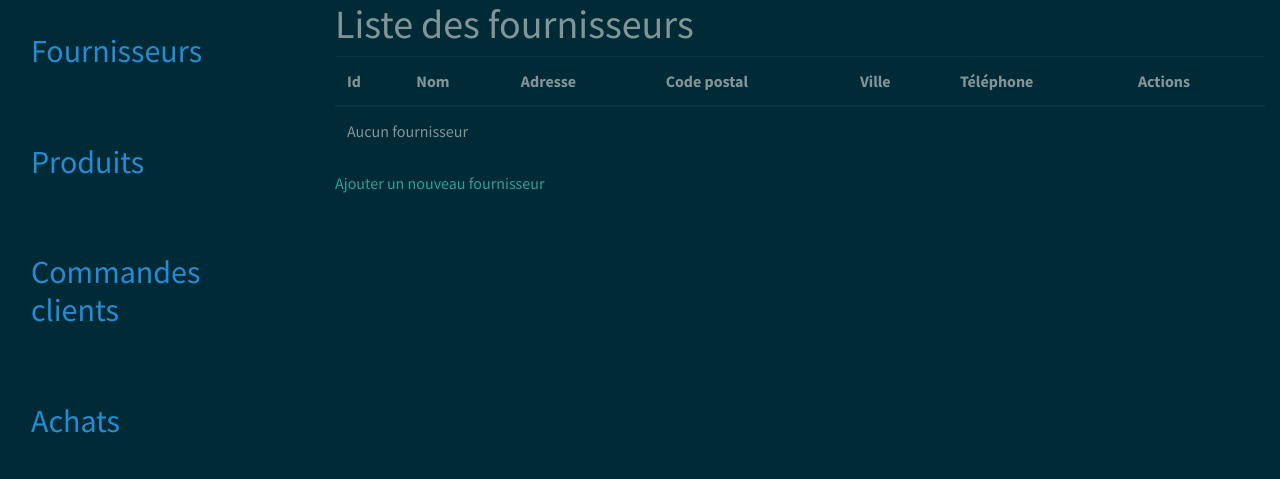
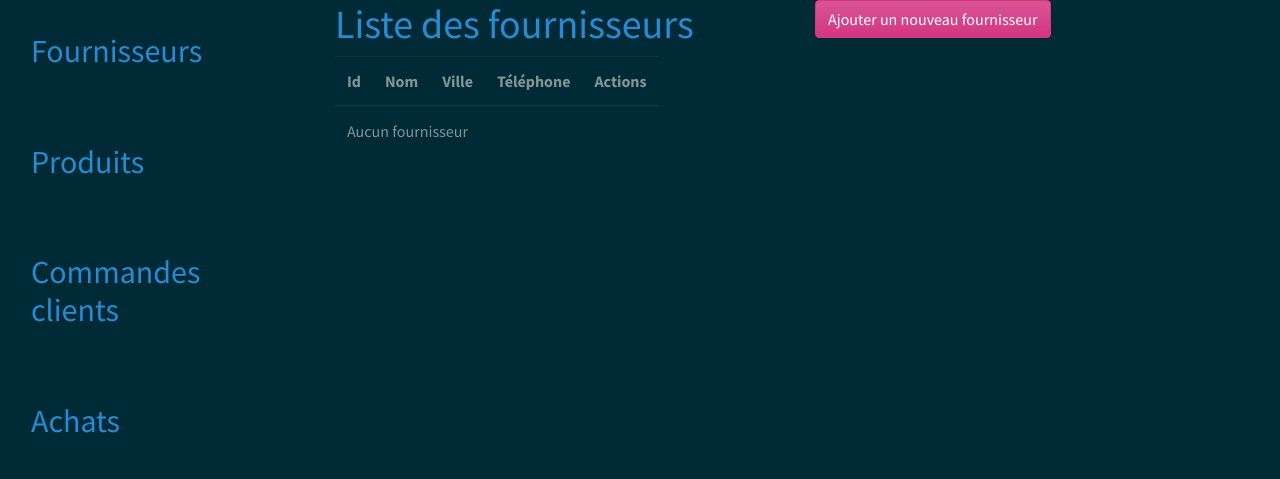
Before and after one commit to Isabellebengrine/ProjetSymfonyBenGreen, a Symfony app: template BenGreen/templates/admin/suppliers/index.html.twig in a window 1280 px wide. Shown: the part 98-577 px from the top of the page. Run offline with Twig, Linux system fonts and the light colour scheme; the template is opened without the code that fills it, so the values that code supplies are empty; some libraries are stand-ins or nearby versions.

Commit message:
Modified look of suppliers index

```diff
--- a/BenGreen/templates/admin/suppliers/_delete_form.html.twig
+++ b/BenGreen/templates/admin/suppliers/_delete_form.html.twig
@@ -1,5 +1,5 @@
 <form method="post" action="{{ path('admin_suppliers_delete', {'id': supplier.id}) }}" onsubmit="return confirm('Are you sure you want to delete this item?');">
     <input type="hidden" name="_method" value="DELETE">
     <input type="hidden" name="_token" value="{{ csrf_token('delete' ~ supplier.id) }}">
-    <button class="btn">Supprimer</button>
+    <button class="btn btn-warning">Supprimer</button>
 </form>
--- a/BenGreen/templates/admin/suppliers/index.html.twig
+++ b/BenGreen/templates/admin/suppliers/index.html.twig
@@ -3,18 +3,24 @@
 {% block title %}Fournisseurs{% endblock %}
 
 {% block body %}
-    <h1>Liste des fournisseurs</h1>
+    <div class="row">
+        <div class="col-12 col-sm-6">
+            <h1 class="text-info">Liste des fournisseurs</h1>
+        </div>
+        <div class="col-12 col-sm-6">
+            <a href="{{ path('admin_suppliers_new') }}" class="btn btn-danger">Ajouter un nouveau fournisseur</a>
+        </div>
+    </div>
 
-    <table class="table">
+
+    <table class="table table-responsive">
         <thead>
             <tr>
                 <th>Id</th>
                 <th>Nom</th>
-                <th>Adresse</th>
-                <th>Code postal</th>
                 <th>Ville</th>
                 <th>Téléphone</th>
-                <th>Actions</th>
+                <th colspan="3" class="text-center">Actions</th>
             </tr>
         </thead>
         <tbody>
@@ -22,13 +28,16 @@
             <tr>
                 <td>{{ supplier.id }}</td>
                 <td>{{ supplier.suppliersName }}</td>
-                <td>{{ supplier.suppliersAddress }}</td>
-                <td>{{ supplier.suppliersZipcode }}</td>
                 <td>{{ supplier.suppliersCity }}</td>
                 <td>{{ supplier.suppliersPhone }}</td>
                 <td>
-                    <a href="{{ path('admin_suppliers_show', {'id': supplier.id}) }}">Voir</a>
-                    <a href="{{ path('admin_suppliers_edit', {'id': supplier.id}) }}">Modifier</a>
+                    <a href="{{ path('admin_suppliers_show', {'id': supplier.id}) }}" class="btn btn-success">Détails</a>
+                </td>
+                <td>
+                    <a href="{{ path('admin_suppliers_edit', {'id': supplier.id}) }}" class="btn btn-info">Modifier</a>
+                </td>
+                <td>
+                    {{ include('admin/suppliers/_delete_form.html.twig') }}
                 </td>
             </tr>
         {% else %}
@@ -39,5 +48,4 @@
         </tbody>
     </table>
 
-    <a href="{{ path('admin_suppliers_new') }}">Ajouter un nouveau fournisseur</a>
-{% endblock %}
+    {% endblock %}
```
